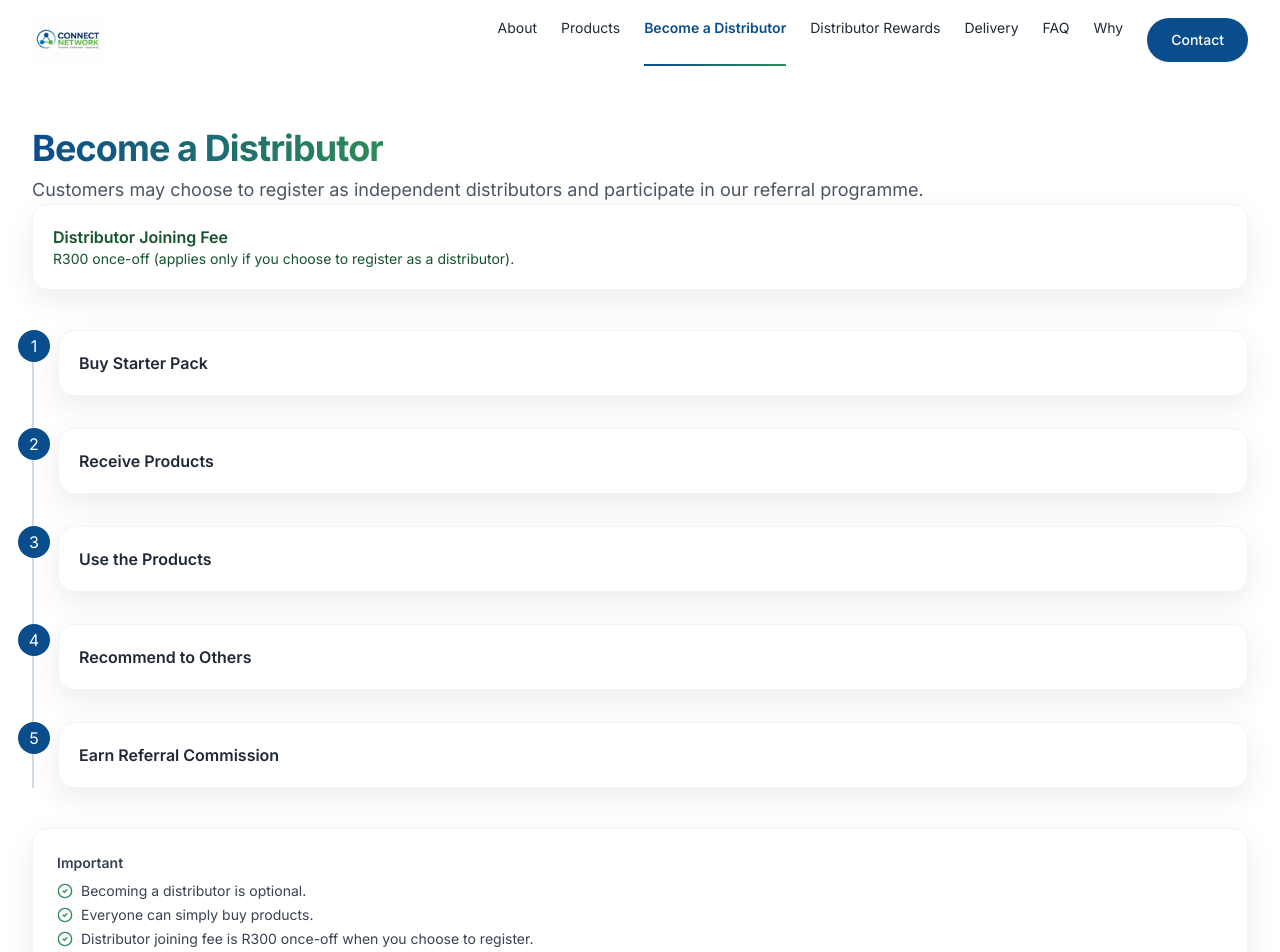
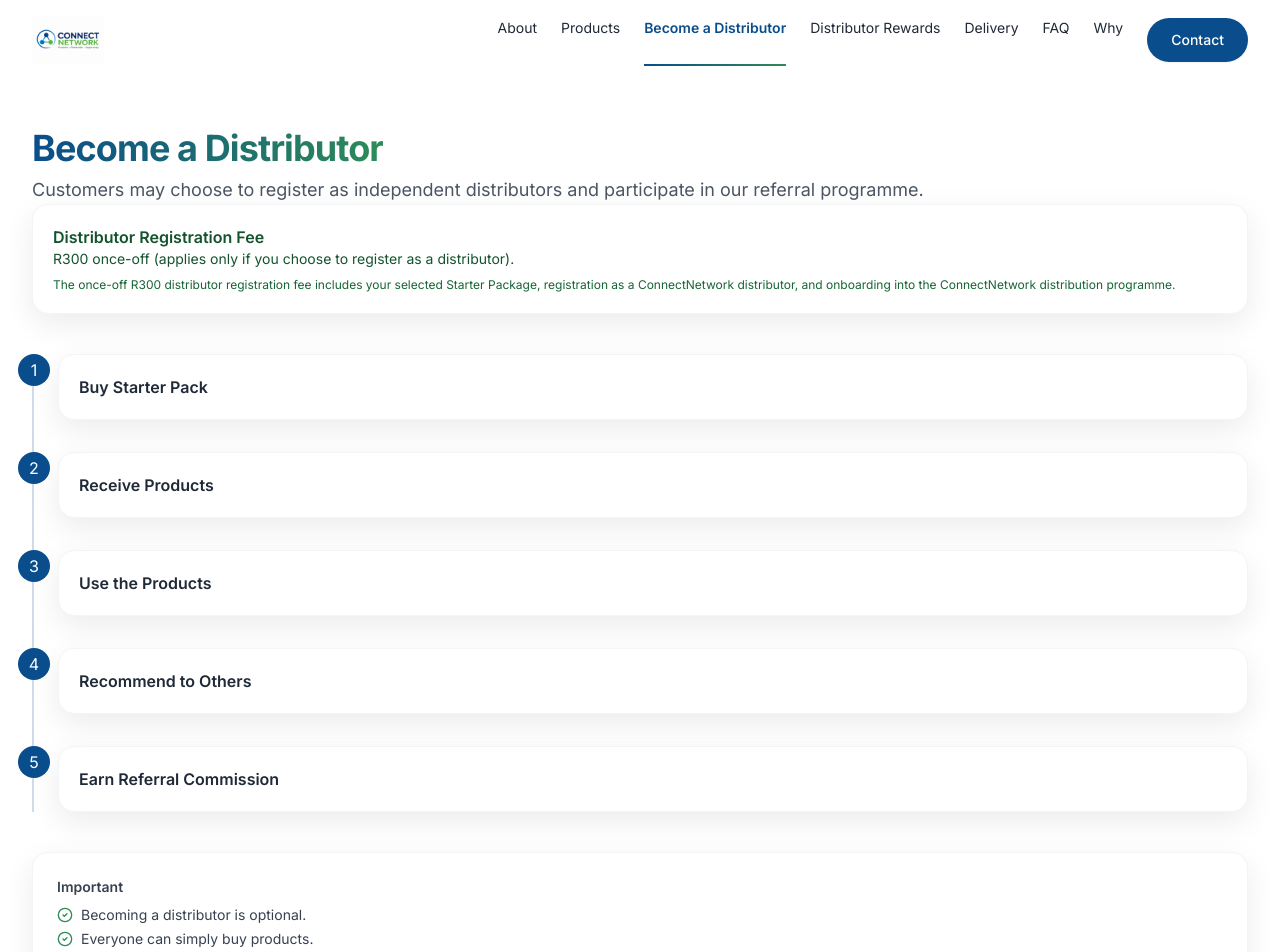
Before and after one commit to nejabobo-eng/connectnetwork, a Next.js app: page /opportunity in a window 1280 px wide. Shown: the top 952 px of the page. Built offline with nearby package versions, Linux system fonts and the light colour scheme.

Commit message:
content: rename to 'registration fee', add inclusions explanation; add legal statement on FAQ

```diff
--- a/app/faq/Client.tsx
+++ b/app/faq/Client.tsx
@@ -7,7 +7,7 @@ const faqs = [
   {q:'What do I receive when I purchase a package?', a:'Every package includes the products described for that package. ConnectNetwork is committed to delivering the products purchased in accordance with our delivery policy.'},
   {q:'Is becoming a distributor compulsory?', a:'No. Anyone may purchase ConnectNetwork products without participating as a distributor. Becoming a distributor is entirely optional.'},
   {q:'How much is the Starter Pack?',a:'See our Product Packages for current pricing and inclusions.'},
-  {q:'What is the distributor joining fee?',a:'R300 once-off, payable only if you choose to register as a distributor.'},
+	{q:'What is the distributor registration fee?',a:'R300 once-off, payable only if you choose to register as a distributor. It includes your selected Starter Package, distributor registration, and onboarding into the ConnectNetwork programme.'},
   {q:'How do referral rewards work?',a:'Referral rewards are paid in accordance with the current Distributor Rewards Plan after qualifying purchases are confirmed.'},
   {q:'How long does delivery take?',a:'Delivery times vary by location, especially for rural areas. All orders are tracked until fulfilled.'},
 ]
--- a/app/faq/page.tsx
+++ b/app/faq/page.tsx
@@ -17,6 +17,10 @@ export default function FAQPage(){
 		  <li>ConnectNetwork works with suppliers to distribute products to customers.</li>
 		</ul>
 	  </section>
+
+	  <p className="text-xs text-gray-500 mt-8">
+		ConnectNetwork reserves the right to update its products, pricing, Distributor Rewards Plan, and operating policies from time to time. The latest versions published by ConnectNetwork will apply.
+	  </p>
 	</div>
   )
 }
--- a/app/opportunity/Client.tsx
+++ b/app/opportunity/Client.tsx
@@ -7,9 +7,10 @@ const steps = ['Buy Starter Pack','Receive Products','Use the Products','Recomme
 export default function OpportunityClient(){
   return (
 	<div>
-		<div className="card p-5 bg-green-50 border border-green-200 text-green-900">
-		<div className="font-semibold">Distributor Joining Fee</div>
+	  <div className="card p-5 bg-green-50 border border-green-200 text-green-900">
+		<div className="font-semibold">Distributor Registration Fee</div>
 		<div className="text-sm">R300 once-off (applies only if you choose to register as a distributor).</div>
+		<div className="text-xs mt-2 text-green-800">The once-off R300 distributor registration fee includes your selected Starter Package, registration as a ConnectNetwork distributor, and onboarding into the ConnectNetwork distribution programme.</div>
 	  </div>
 
 	  <ol className="relative border-l-2 border-primary/20 mt-10 pl-6 space-y-8">
@@ -28,7 +29,7 @@ export default function OpportunityClient(){
 		<ul className="space-y-1">
 		  <li className="flex items-start gap-2"><CheckCircle2 className="h-4 w-4 text-secondary mt-0.5"/> Becoming a distributor is optional.</li>
 		  <li className="flex items-start gap-2"><CheckCircle2 className="h-4 w-4 text-secondary mt-0.5"/> Everyone can simply buy products.</li>
-			<li className="flex items-start gap-2"><CheckCircle2 className="h-4 w-4 text-secondary mt-0.5"/> Distributor joining fee is R300 once-off when you choose to register.</li>
+		  <li className="flex items-start gap-2"><CheckCircle2 className="h-4 w-4 text-secondary mt-0.5"/> Distributor registration fee is R300 once-off when you choose to register.</li>
 		  <li className="flex items-start gap-2"><CheckCircle2 className="h-4 w-4 text-secondary mt-0.5"/> No pressure. No complicated structures.</li>
 		</ul>
 	  </div>
```
